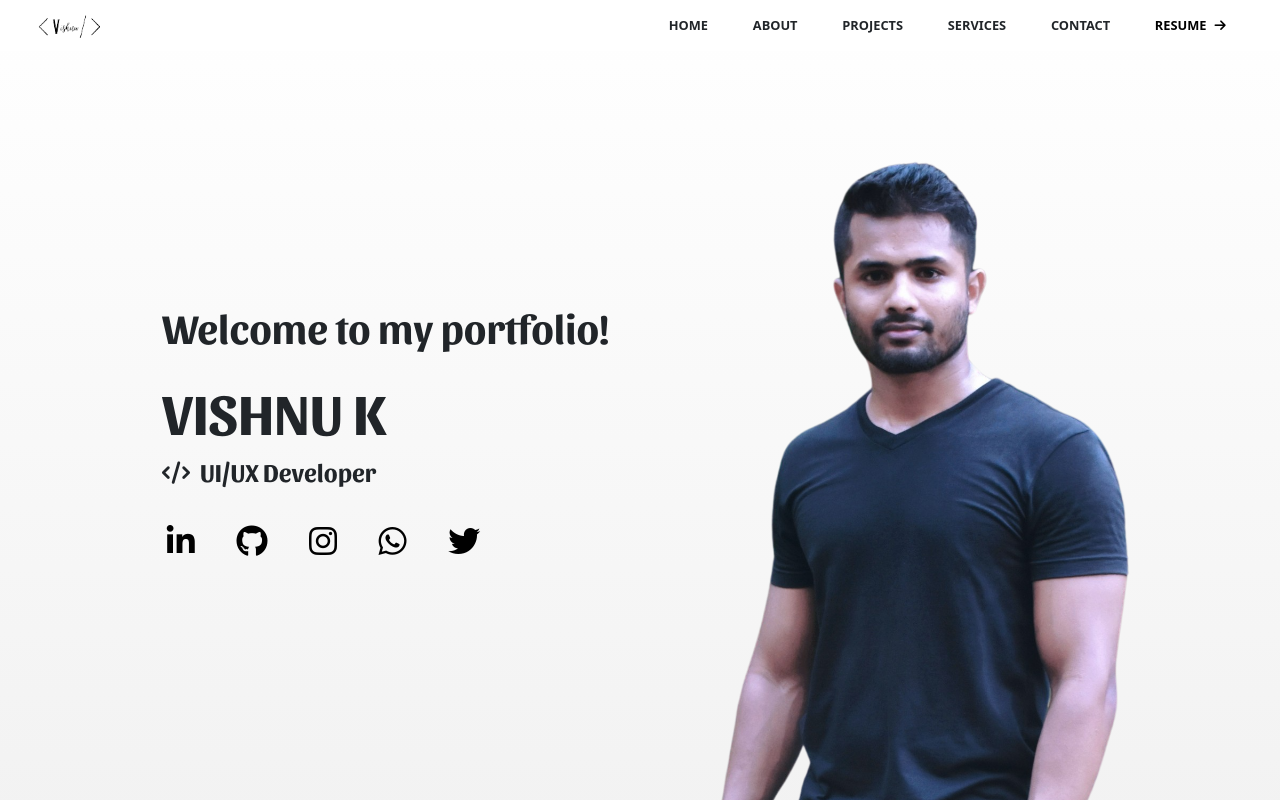
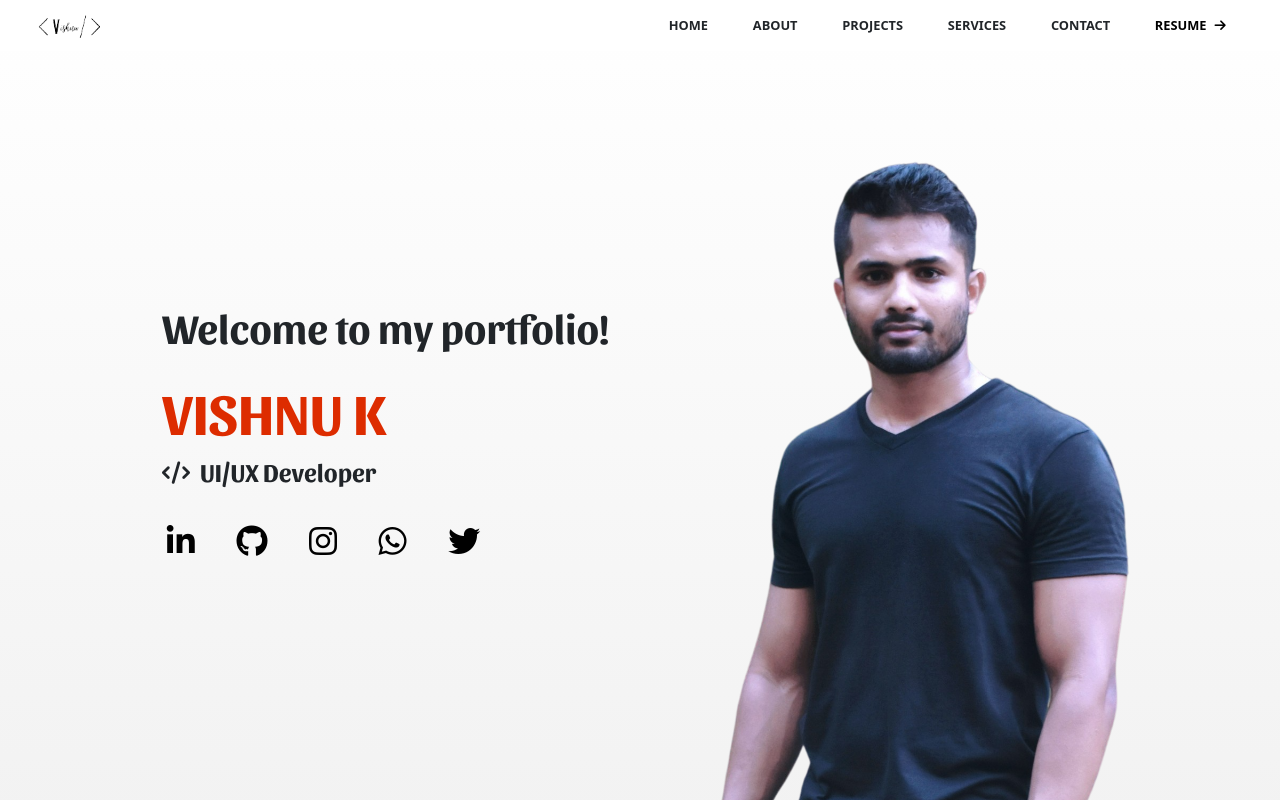
Before and after one commit to vishnukvishnu/portfolio-vishnu, a React (Create React App) app: page / in a window 1280 px wide. Shown: the top 802 px of the page. Built offline with nearby package versions, Linux system fonts and the light colour scheme; a web font is replaced by a local one.

Commit message:
addin color

```diff
--- a/src/components/Home.jsx
+++ b/src/components/Home.jsx
@@ -23,7 +23,7 @@ const Home = ({ setHome }) => {
           <h4 className="header-2 header-mb-2 header-mb-2 mb-4">
             Welcome to my portfolio!
           </h4>
-          <h1 className="header-1 header-mb-1 header-sm-mt-2">VISHNU K</h1>
+          <h1 className="header-1 header-mb-1 red-c header-sm-mt-2">VISHNU K</h1>
           <div className="programming-wrapper flex-vtkl-center">
             {/* <img src={lapIcon} alt="" /> */}
             <i className="fa fa-code"></i>
```
